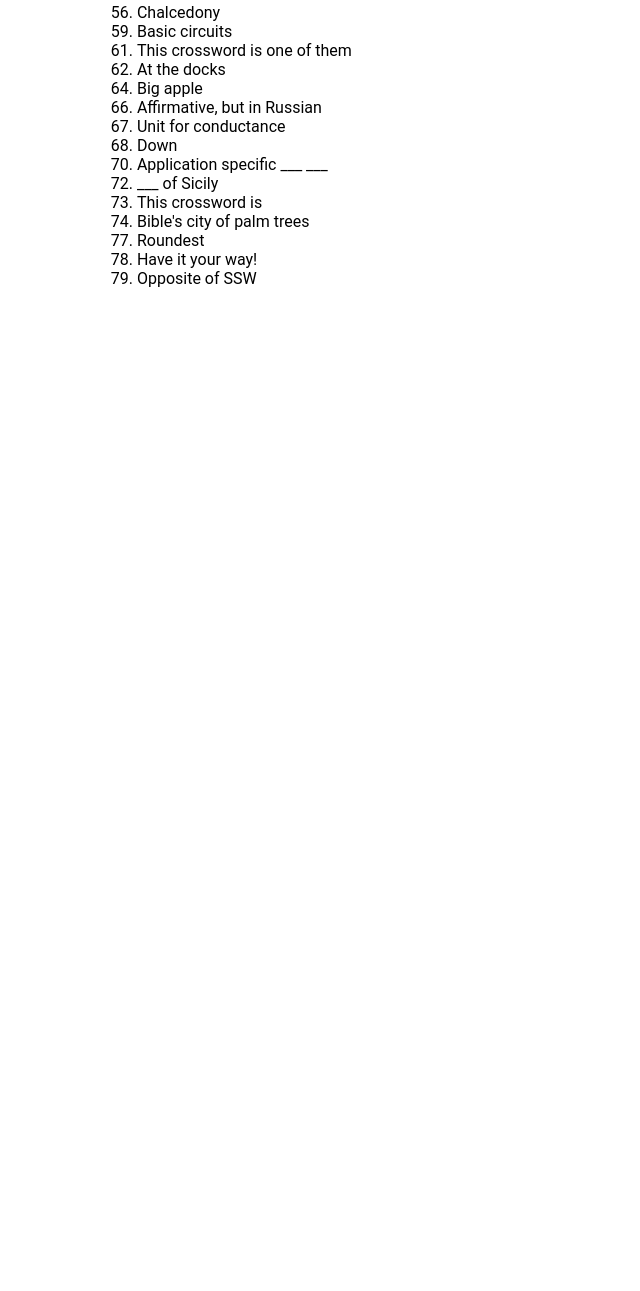
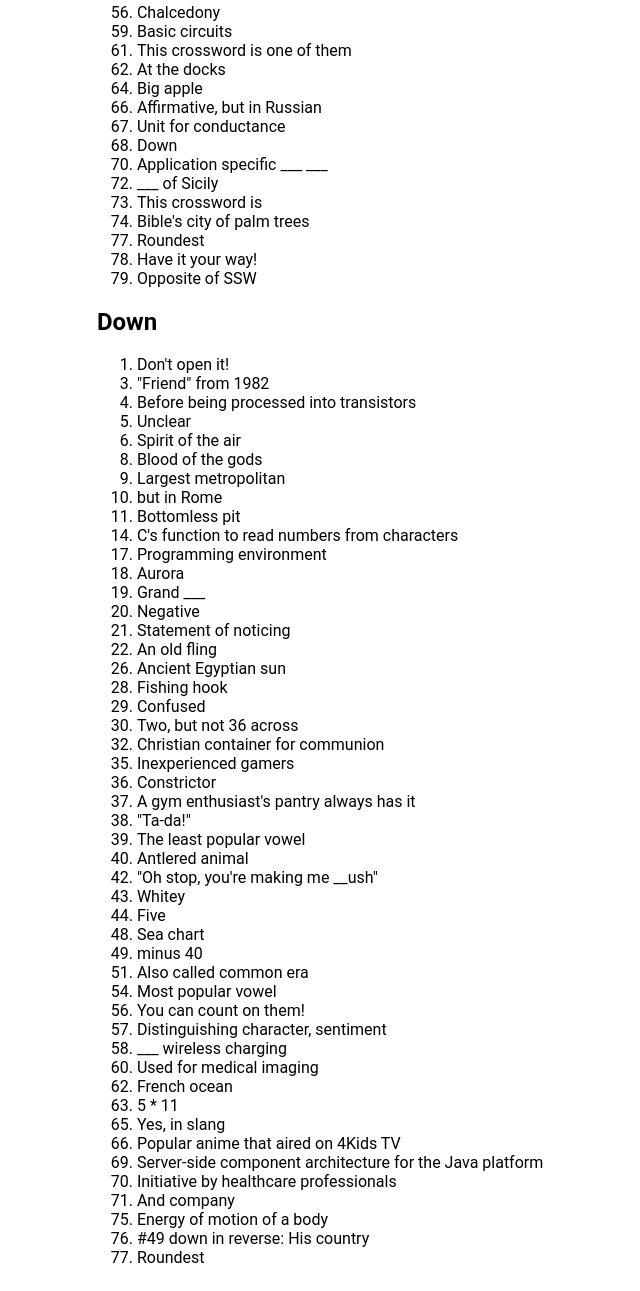
Before and after one commit to sharmavins23/Crossword, a plain HTML site: page index.html in a window 1280 px wide. Shown: the part 1807-3098 px from the top of the page, without its empty margins (290-930 px from the left). Before the commit the page ends 2119 px from the top, so only its background shows below. Drawn offline with Linux system fonts and the light colour scheme.

Commit message:
Added all down clues

```diff
--- a/index.html
+++ b/index.html
@@ -2253,6 +2253,59 @@
                 <li value="78">Have it your way!</li>
                 <li value="79">Opposite of SSW</li>
             </ol>
+            <h2>Down</h2>
+            <ol>
+                <li value="1">Don't open it!</li>
+                <li value="3">"Friend" from 1982</li>
+                <li value="4">Before being processed into transistors</li>
+                <li value="5">Unclear</li>
+                <li value="6">Spirit of the air</li>
+                <li value="8">Blood of the gods</li>
+                <li value="9">Largest metropolitan</li>
+                <li value="10">but in Rome</li>
+                <li value="11">Bottomless pit</li>
+                <li value="14">C's function to read numbers from characters</li>
+                <li value="17">Programming environment</li>
+                <li value="18">Aurora</li>
+                <li value="19">Grand ___</li>
+                <li value="20">Negative</li>
+                <li value="21">Statement of noticing</li>
+                <li value="22">An old fling</li>
+                <li value="26">Ancient Egyptian sun</li>
+                <li value="28">Fishing hook</li>
+                <li value="29">Confused</li>
+                <li value="30">Two, but not 36 across</li>
+                <li value="32">Christian container for communion</li>
+                <li value="35">Inexperienced gamers</li>
+                <li value="36">Constrictor</li>
+                <li value="37">A gym enthusiast's pantry always has it</li>
+                <li value="38">"Ta-da!"</li>
+                <li value="39">The least popular vowel</li>
+                <li value="40">Antlered animal</li>
+                <li value="42">"Oh stop, you're making me __ush"</li>
+                <li value="43">Whitey</li>
+                <li value="44">Five</li>
+                <li value="48">Sea chart</li>
+                <li value="49">minus 40</li>
+                <li value="51">Also called common era</li>
+                <li value="54">Most popular vowel</li>
+                <li value="56">You can count on them!</li>
+                <li value="57">Distinguishing character, sentiment</li>
+                <li value="58">___ wireless charging</li>
+                <li value="60">Used for medical imaging</li>
+                <li value="62">French ocean</li>
+                <li value="63">5 * 11</li>
+                <li value="65">Yes, in slang</li>
+                <li value="66">Popular anime that aired on 4Kids TV</li>
+                <li value="69">
+                    Server-side component architecture for the Java platform
+                </li>
+                <li value="70">Initiative by healthcare professionals</li>
+                <li value="71">And company</li>
+                <li value="75">Energy of motion of a body</li>
+                <li value="76">#49 down in reverse: His country</li>
+                <li value="77">Roundest</li>
+            </ol>
         </div>
     </body>
 </html>
```
